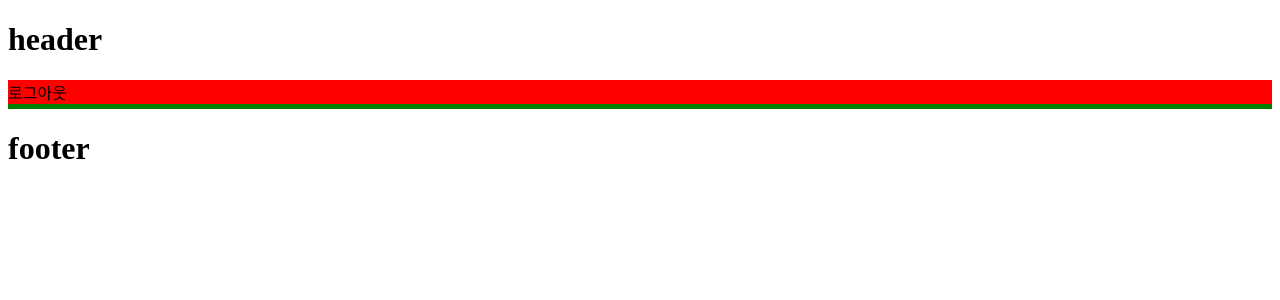
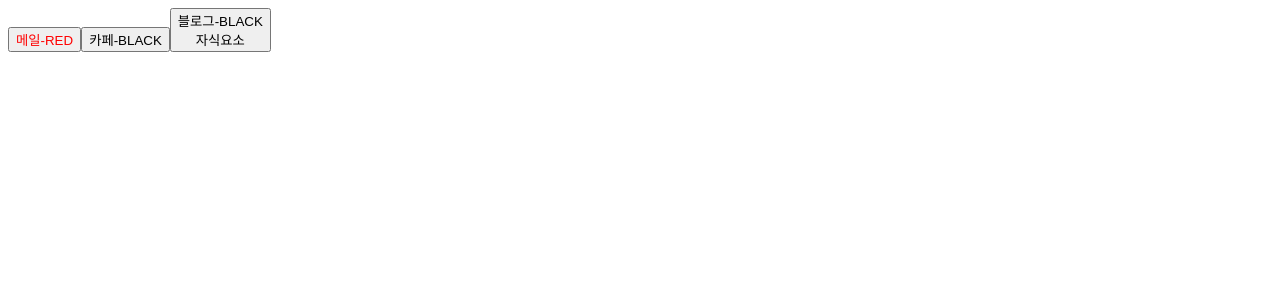
Before and after one commit to KyeongJooni/React, a React (Vite) app in the folder section05/: page / in a window 1280 px wide. Shown: the top 300 px of the page. Built offline with nearby package versions, Linux system fonts and the light colour scheme.

Commit message:
36th commit

```diff
--- a/section05/src/App.jsx
+++ b/section05/src/App.jsx
@@ -2,16 +2,27 @@
 import Header from "./components/Header";
 import Main from "./components/Main";
 import Footer from "./components/Footer";
+import Button from "./components/Button";
 
 //vite로 만든것은 파일 확장자 안써도 된다
 //함수의 첫글자는 무조건 대문자
 function App() {
   //부모 컴포넌트
+  const buttonProps = {
+    text: "메일",
+    color: "red",
+    a: 1,
+    b: 2,
+    c: 3,
+  };
   return (
+    //스프레드 연산자
     <>
-      <Header />
-      <Main />
-      <Footer />
+      <Button {...buttonProps} />
+      <Button text={"카페"} />
+      <Button text={"블로그"}>
+        <div>자식요소</div>
+      </Button>
     </>
   );
 }
--- /dev/null
+++ b/section05/src/components/Button.jsx
@@ -0,0 +1,13 @@
+const Button = ({ children, text, color = "black" }) => {
+  //구조분해 할당 문법 사용, 기본값 설정
+  return (
+    <button style={{ color: color }}>
+      {text}-{color.toUpperCase()}
+      {children}
+    </button>
+  );
+};
+
+Button;
+
+export default Button;
```
